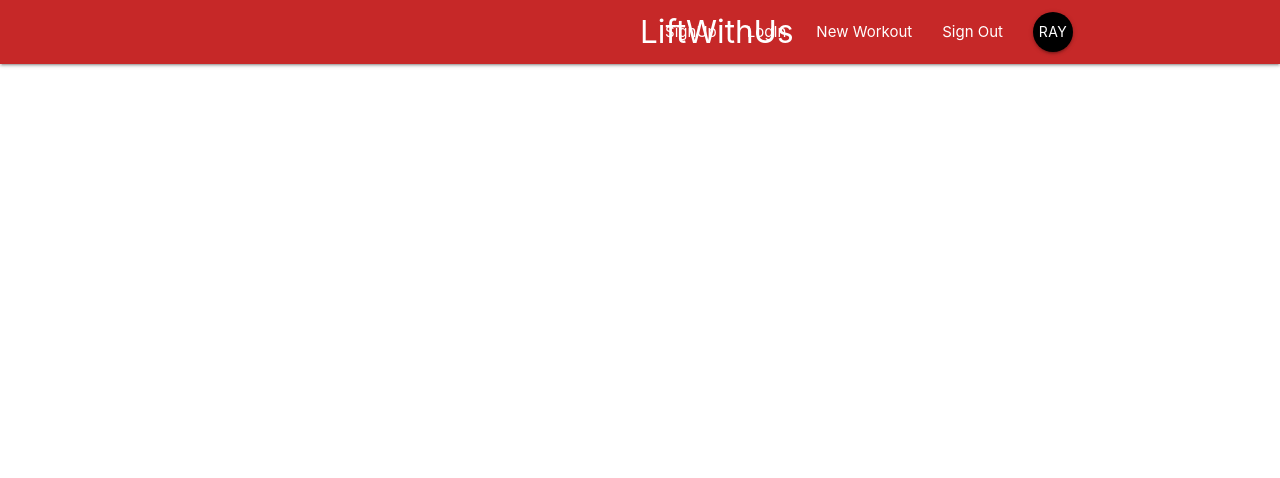
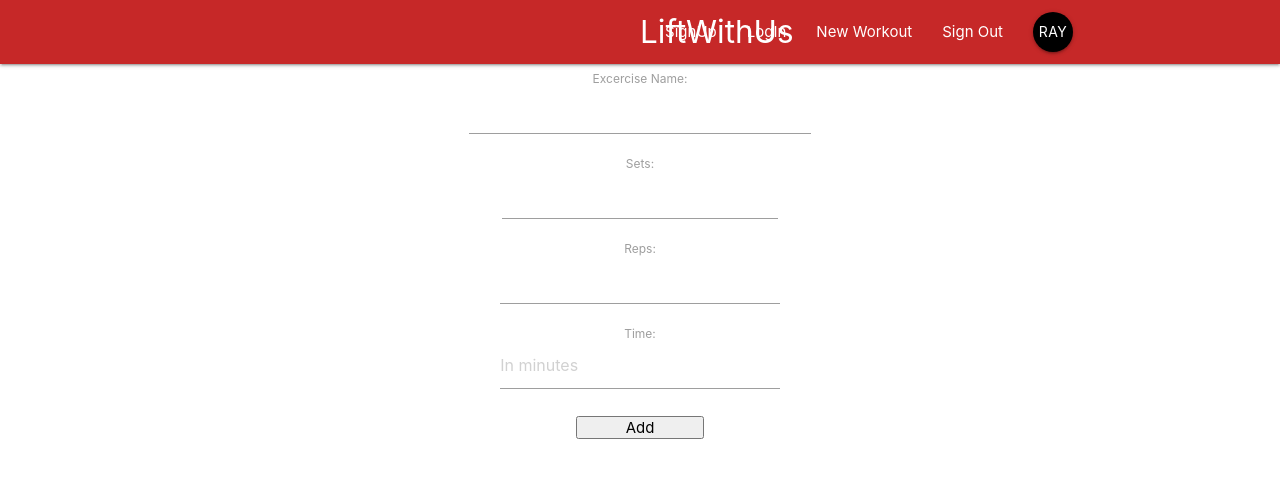
Before and after one commit to Build-Week-Weight-Lifting-Journal-4/Front-end, a React (Create React App) app in the folder weight-lifting/: page /newworkoutform in a window 1280 px wide. Shown: the top 478 px of the page. Built offline with nearby package versions, Linux system fonts and the light colour scheme; sample sign-in values are in the browser's storage.

Commit message:
added Route and changes

```diff
--- a/weight-lifting/src/App.js
+++ b/weight-lifting/src/App.js
@@ -6,6 +6,7 @@ import './App.css';
 import PrivateRoute from './components/PrivateRoute';
 import SignupForm from './components/SignUp'
 import Login from './components/Login';
+import NewWorkoutForm from './components/NewWorkoutForm'
 
 function App() {
   return (
@@ -15,7 +16,8 @@ function App() {
         <Switch>
             <Route exact path='/' component={SignupForm}/>
             <Route exact path='/login' component={Login}/>
-          <PrivateRoute path="/dashboard" component={Dashboard}/>
+            <PrivateRoute path="/dashboard" component={Dashboard}/>
+            <PrivateRoute path="/newworkoutform" component={NewWorkoutForm}/>
         </Switch>
       </div>
     </BrowserRouter>
--- a/weight-lifting/src/components/NewWorkoutForm.js
+++ b/weight-lifting/src/components/NewWorkoutForm.js
@@ -59,7 +59,7 @@ const WorkOutForm = props => {
         <WorkoutWrapper>
             <Form onSubmit={addWorkout}>
                 <Label>Excercise Name:
-                    <Input required type='text' name='workoutName' value={excercise.name} onChange={workoutChange}/>
+                    <Input required type='text' name='name' value={excercise.name} onChange={workoutChange}/>
                 </Label>
                 <SelectInput required onChange={workoutChange} name='region'>
                     <Option>Region</Option>
--- a/weight-lifting/src/components/SignedInLink.js
+++ b/weight-lifting/src/components/SignedInLink.js
@@ -4,7 +4,7 @@ const SignedInLink  = () => {
 
     return (
         <ul className="right">
-            <li><NavLink to="/"> New Workout</NavLink></li>
+            <li><NavLink to="/newworkoutform"> New Workout</NavLink></li>
             <li><NavLink to="/">Sign Out</NavLink></li>
             <li><NavLink to="/" className=" btn btn-floating black"> Ray</NavLink></li>
         </ul>
--- a/weight-lifting/src/components/SignedOutLink.js
+++ b/weight-lifting/src/components/SignedOutLink.js
@@ -5,7 +5,7 @@ const SignedOutLink  = () => {
     return (
         <ul className="right">
             <li><NavLink to="/"> SignUp</NavLink></li>
-            <li><NavLink to="/"> LogIn </NavLink></li>
+            <li><NavLink to="/login"> LogIn </NavLink></li>
         </ul>
     )
 }
```
